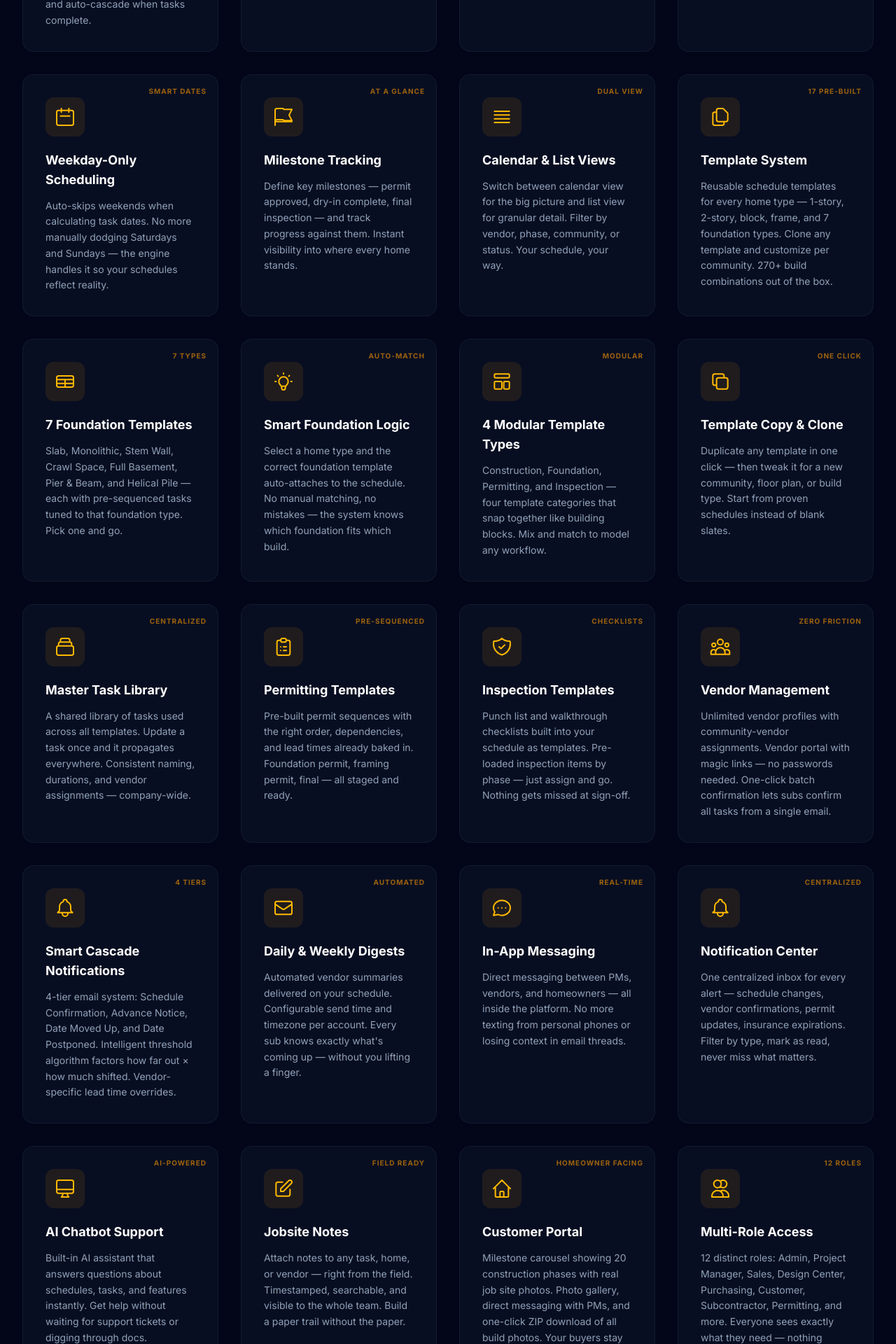
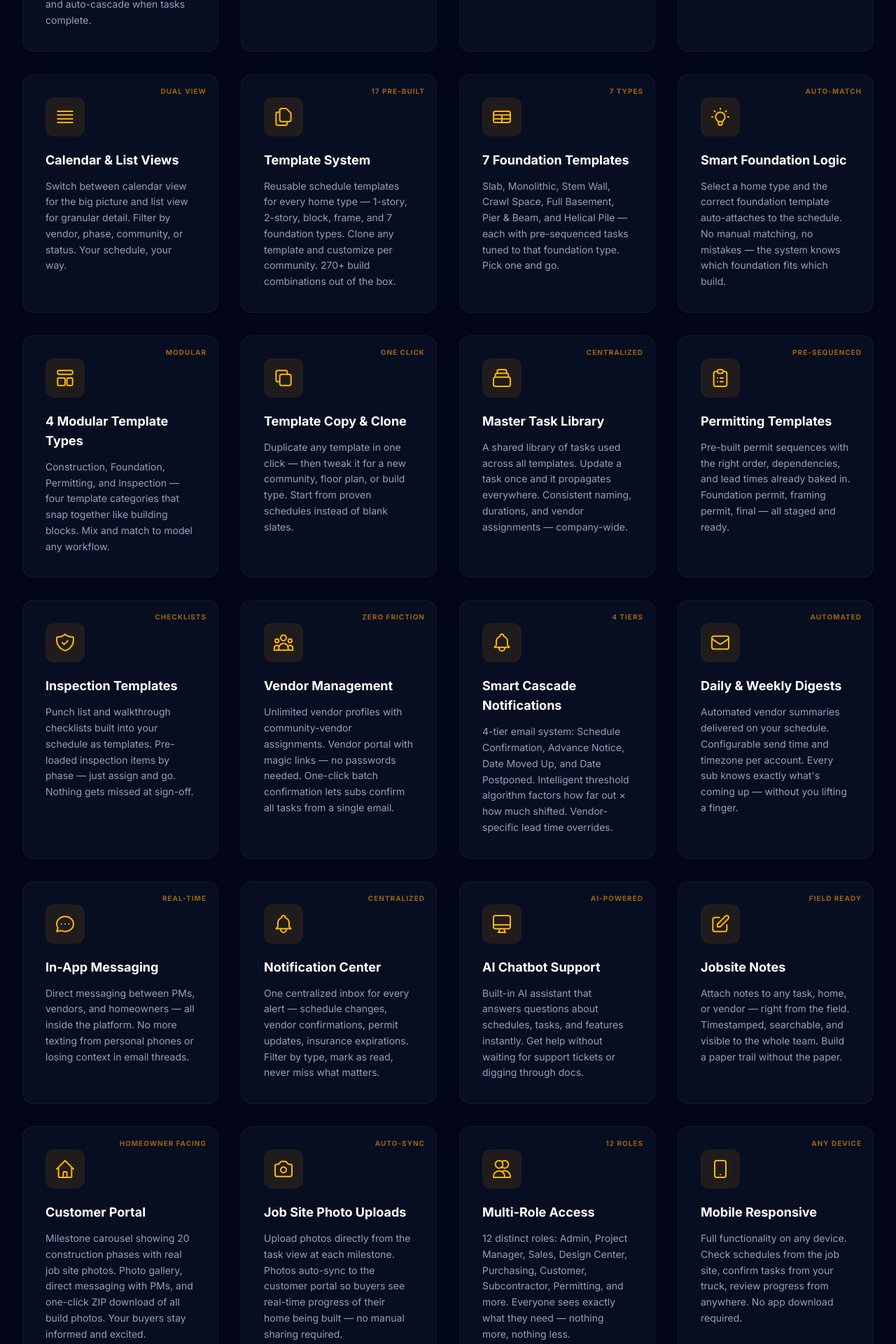
Before and after one commit to Scootermcgavin121/cornerstone-marketing, a Next.js app: page /features/construction in a window 1280 px wide. Shown: the part 840-2760 px from the top of the page at 70% size. Built offline with nearby package versions, Linux system fonts and the light colour scheme.

Commit message:
feat: add job site photo uploads card, move phase/weekday scheduling to bottom

```diff
--- a/app/components/ConstructionFeatures.tsx
+++ b/app/components/ConstructionFeatures.tsx
@@ -33,26 +33,6 @@ const features = [
     title: "Gantt Charts with Critical Path",
     desc: "Visual timeline with critical path highlighting so you know exactly which tasks control your completion date. Drag-and-drop rescheduling with instant dependency recalculation.",
     badge: "Visual",
-  },
-  {
-    icon: (
-      <svg className="w-8 h-8" fill="none" viewBox="0 0 24 24" stroke="currentColor">
-        <path strokeLinecap="round" strokeLinejoin="round" strokeWidth={1.5} d="M19 11H5m14 0a2 2 0 012 2v6a2 2 0 01-2 2H5a2 2 0 01-2-2v-6a2 2 0 012-2m14 0V9a2 2 0 00-2-2M5 11V9a2 2 0 012-2m0 0V5a2 2 0 012-2h6a2 2 0 012 2v2M7 7h10" />
-      </svg>
-    ),
-    title: "Phase-Based Scheduling",
-    desc: "Foundation → Framing → Rough-Ins → Finishes → Close. Organize tasks by construction phase with built-in sequencing. Each phase gates the next — no framing before the slab cures.",
-    badge: "5 Phases",
-  },
-  {
-    icon: (
-      <svg className="w-8 h-8" fill="none" viewBox="0 0 24 24" stroke="currentColor">
-        <path strokeLinecap="round" strokeLinejoin="round" strokeWidth={1.5} d="M8 7V3m8 4V3m-9 8h10M5 21h14a2 2 0 002-2V7a2 2 0 00-2-2H5a2 2 0 00-2 2v12a2 2 0 002 2z" />
-      </svg>
-    ),
-    title: "Weekday-Only Scheduling",
-    desc: "Auto-skips weekends when calculating task dates. No more manually dodging Saturdays and Sundays — the engine handles it so your schedules reflect reality.",
-    badge: "Smart Dates",
   },
   {
     icon: (
@@ -240,6 +220,17 @@ const features = [
   {
     icon: (
       <svg className="w-8 h-8" fill="none" viewBox="0 0 24 24" stroke="currentColor">
+        <path strokeLinecap="round" strokeLinejoin="round" strokeWidth={1.5} d="M3 9a2 2 0 012-2h.93a2 2 0 001.664-.89l.812-1.22A2 2 0 0110.07 4h3.86a2 2 0 011.664.89l.812 1.22A2 2 0 0018.07 7H19a2 2 0 012 2v9a2 2 0 01-2 2H5a2 2 0 01-2-2V9z" />
+        <path strokeLinecap="round" strokeLinejoin="round" strokeWidth={1.5} d="M15 13a3 3 0 11-6 0 3 3 0 016 0z" />
+      </svg>
+    ),
+    title: "Job Site Photo Uploads",
+    desc: "Upload photos directly from the task view at each milestone. Photos auto-sync to the customer portal so buyers see real-time progress of their home being built — no manual sharing required.",
+    badge: "Auto-Sync",
+  },
+  {
+    icon: (
+      <svg className="w-8 h-8" fill="none" viewBox="0 0 24 24" stroke="currentColor">
         <path strokeLinecap="round" strokeLinejoin="round" strokeWidth={1.5} d="M12 4.354a4 4 0 110 5.292M15 21H3v-1a6 6 0 0112 0v1zm0 0h6v-1a6 6 0 00-9-5.197M13 7a4 4 0 11-8 0 4 4 0 018 0z" />
       </svg>
     ),
@@ -256,6 +247,27 @@ const features = [
     title: "Mobile Responsive",
     desc: "Full functionality on any device. Check schedules from the job site, confirm tasks from your truck, review progress from anywhere. No app download required.",
     badge: "Any Device",
+  },
+  // ── SCHEDULING OPTIONS ──
+  {
+    icon: (
+      <svg className="w-8 h-8" fill="none" viewBox="0 0 24 24" stroke="currentColor">
+        <path strokeLinecap="round" strokeLinejoin="round" strokeWidth={1.5} d="M19 11H5m14 0a2 2 0 012 2v6a2 2 0 01-2 2H5a2 2 0 01-2-2v-6a2 2 0 012-2m14 0V9a2 2 0 00-2-2M5 11V9a2 2 0 012-2m0 0V5a2 2 0 012-2h6a2 2 0 012 2v2M7 7h10" />
+      </svg>
+    ),
+    title: "Phase-Based Scheduling",
+    desc: "Foundation → Framing → Rough-Ins → Finishes → Close. Organize tasks by construction phase with built-in sequencing. Each phase gates the next — no framing before the slab cures.",
+    badge: "5 Phases",
+  },
+  {
+    icon: (
+      <svg className="w-8 h-8" fill="none" viewBox="0 0 24 24" stroke="currentColor">
+        <path strokeLinecap="round" strokeLinejoin="round" strokeWidth={1.5} d="M8 7V3m8 4V3m-9 8h10M5 21h14a2 2 0 002-2V7a2 2 0 00-2-2H5a2 2 0 00-2 2v12a2 2 0 002 2z" />
+      </svg>
+    ),
+    title: "Weekday-Only Scheduling",
+    desc: "Auto-skips weekends when calculating task dates. No more manually dodging Saturdays and Sundays — the engine handles it so your schedules reflect reality.",
+    badge: "Smart Dates",
   },
   // ── COMPLIANCE & CLOSING ──
   {
```
